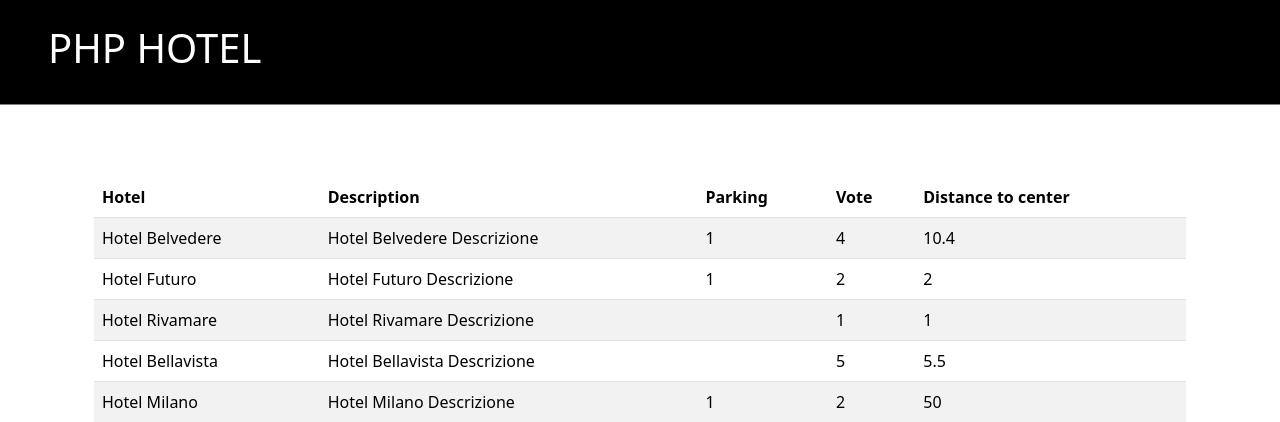
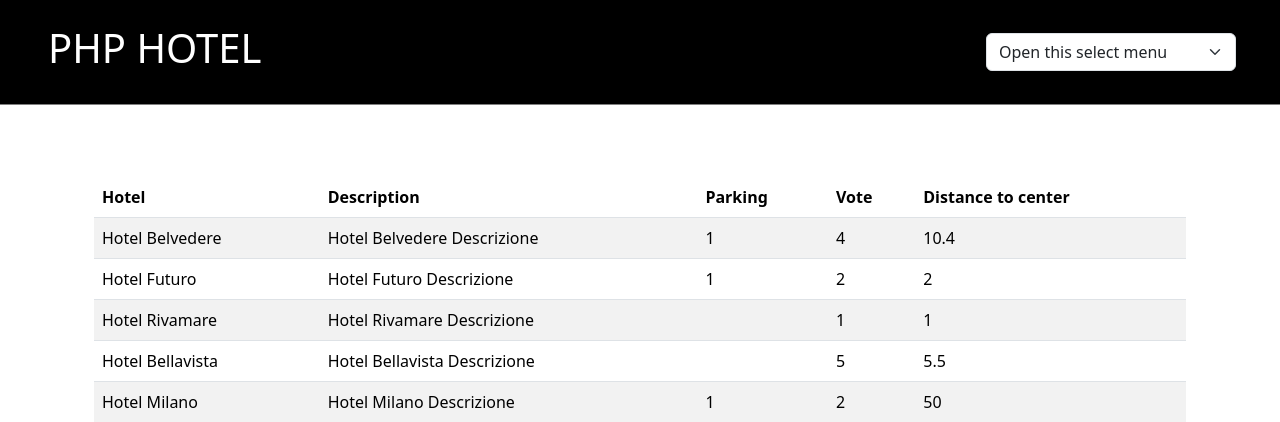
Before and after one commit to ElisaMavilia/php-hotel, a PHP site: page / in a window 1280 px wide. Shown: the top 422 px of the page. Run offline with PHP 8.4, Linux system fonts and the light colour scheme.

Commit message:
added select

```diff
--- a/views/header.php
+++ b/views/header.php
@@ -1,5 +1,19 @@
-<header>
-    <h1 class="py-4 ps-5 ">
-                PHP HOTEL
-    </h1>
+<header class="d-flex align-content-center align-items-center">
+    <div id="left-header">
+        <h1 class="py-4 ps-5 text-uppercase">
+            Php Hotel
+        </h1>
+    </div>
+    <div id="rigth-header" class="">
+        <form action="Index.php" method="GET">
+            <select class="form-select" aria-label="Default select example">
+                <option selected>Open this select menu</option>
+                <option value="1">One</option>
+                <option value="2">Two</option>
+                <option value="3">Three</option>
+            </select>
+        </form>
+    </div>
+
+
 </header>
--- a/views/style.css
+++ b/views/style.css
@@ -1,8 +1,22 @@
 body{
     font-family: "Roboto", sans-serif;
 }
+
 header{
     border-bottom: 1px solid grey;
     background-color: black;
     color: white;
 }
+
+#left-header{
+    width: 70%;
+}
+
+#rigth-header{
+    width: 30%;
+    margin-left: 300px;
+}
+
+form{
+    width: 250px;
+}
```
Also changed, not shown: views/search.php (added).
